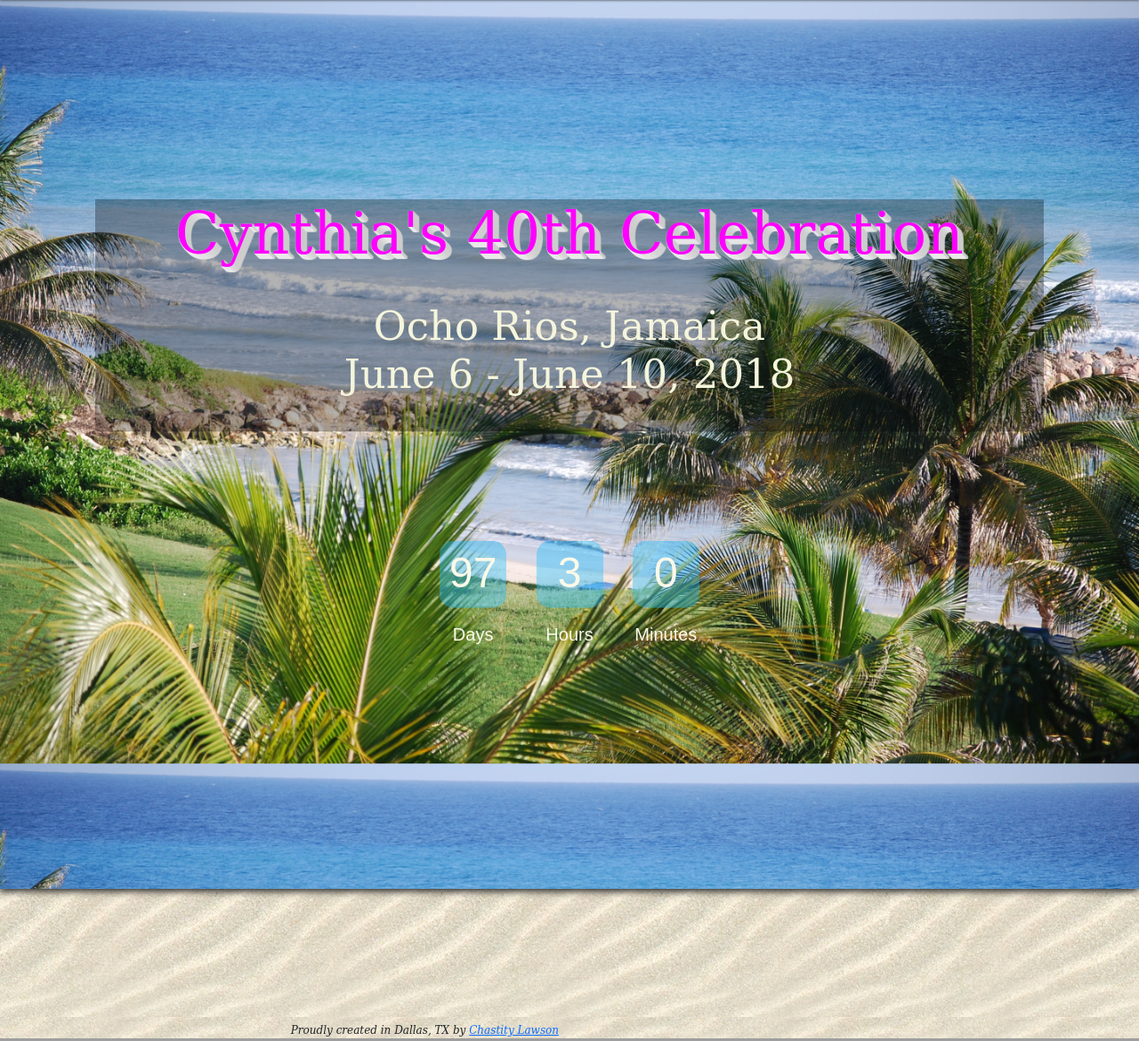
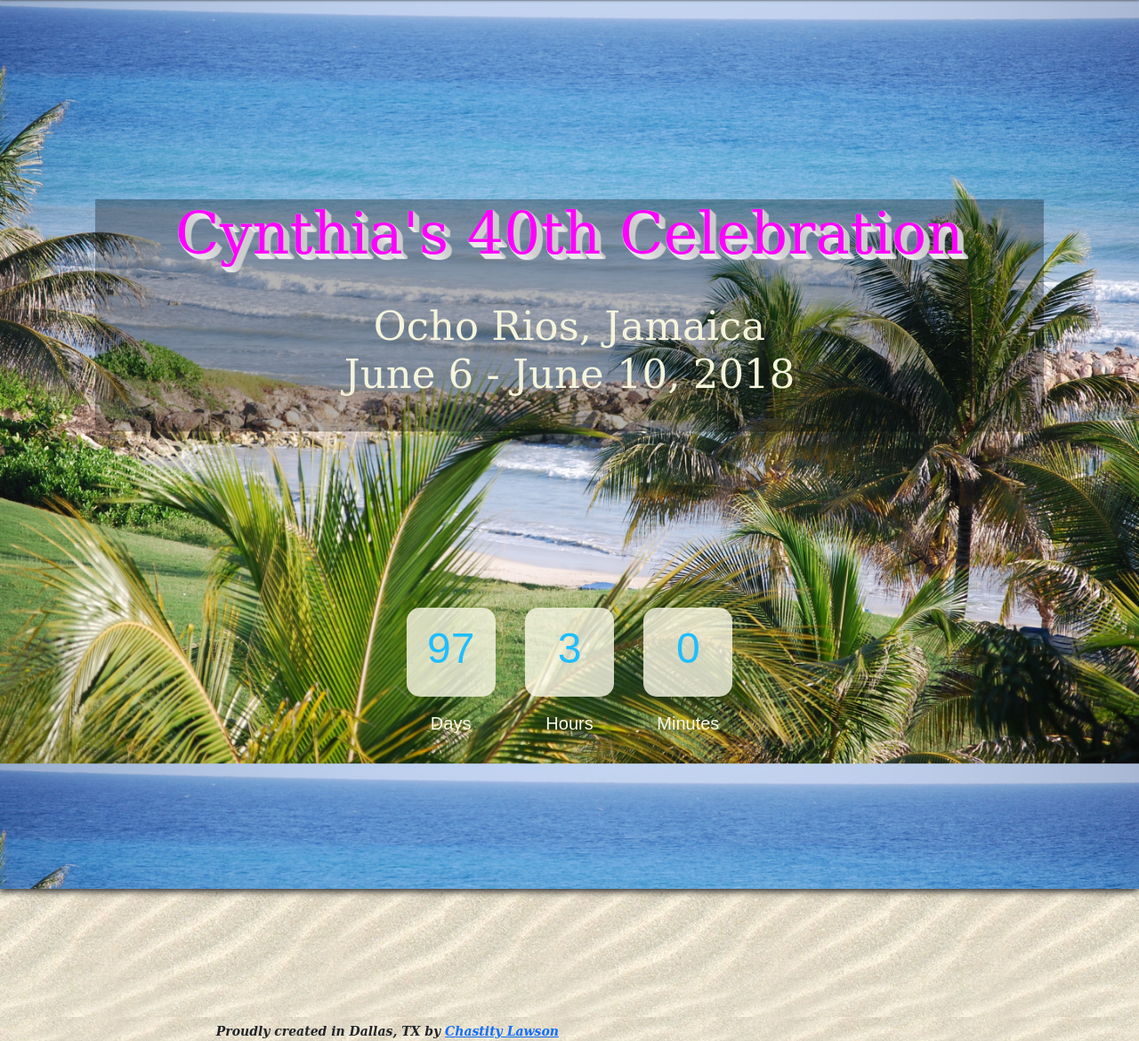
Before and after one commit to 4Chazz/trip, a Rails app: page / in a window 1280 px wide. Shown: the part 57-1227 px from the top of the page at 89% size. Run offline with Rails 7, Linux system fonts and the light colour scheme; style sheets or scripts are compiled from the project's sources; some libraries are stand-ins or nearby versions.

Commit message:
Final Touches on Timer

```diff
--- a/app/assets/stylesheets/master.scss
+++ b/app/assets/stylesheets/master.scss
@@ -101,8 +101,8 @@ body{
 
 #clockdiv{
   font-family:'quicksand', sans-serif;
-  color: #fcf9e8;
-  /*display: inline-block;*/
+  color: #1ebeff;
+  display: inline-block;
   font-weight: 500;
   text-align: center;
   font-size: 48px;
@@ -115,11 +115,11 @@ body{
 }
 
 #clockdiv div > span{
-  /*padding: 15px;*/
+  padding-top: 10px;
   border-radius: 15px;
-  width: 75px;
-  height: 75px;
-  background: rgba(30, 190, 255, 0.4);
+  width: 100px;
+  height: 100px;
+  background: rgba(252, 249, 232, 0.8);
   display: inline-block;
 }
 
@@ -128,7 +128,6 @@ body{
   font-size: 20px;
   font-weight: 50;
   color: #fcf9e8;
-  /*background: rgba(252, 249, 232, 0.8);*/
 }
 
 /*End of COUNTDOWN*/
@@ -190,6 +189,7 @@ div.audio-player, .audio-player button {
   font-family: Constantia, "Lucida Bright", Lucidabright, "Lucida Serif", Lucida, "DejaVu Serif", "Bitstream Vera Serif", "Liberation Serif", Georgia, serif;
   font-style: italic;
   text-align: right;
-  font-size: 12px;
+  font-size: 14px;
+  font-weight: bold;
 
 }
--- a/app/views/static_pages/index.html.erb
+++ b/app/views/static_pages/index.html.erb
@@ -24,6 +24,8 @@
     <br />
     <br />
     <br />
+    <br />
+    <br />
 
     <!-- Countdown Timer -->
     <!-- <h1>Countdown Clock</h1> -->
@@ -43,13 +45,11 @@
             <div class="smalltext">Minutes</div>
           </div>
         </div>
+        <br />
     <!-- End of COUNTDOWN CLOCk -->
 
     <!-- </div> -->
 
   </div>
-    <!-- <script src="/assets/javascripts/timer.js"></script> -->
-
-    <!-- <script src="timer.js"></script> -->
 
 </body>
```
Also changed, not shown: app/views/layouts/application.html.erb (line endings or trailing spaces).
